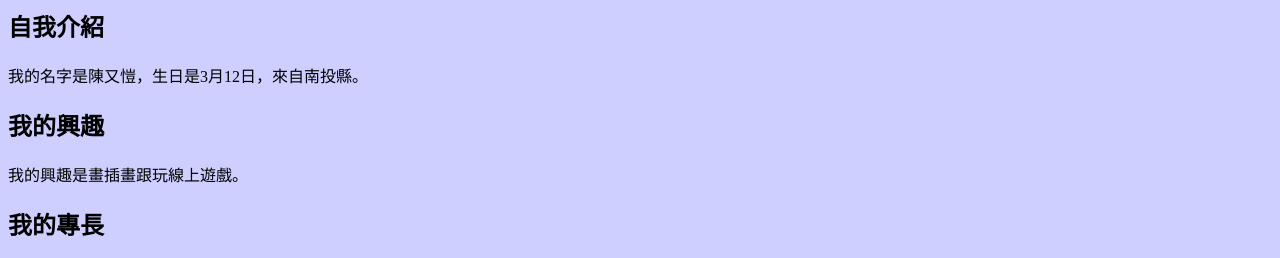
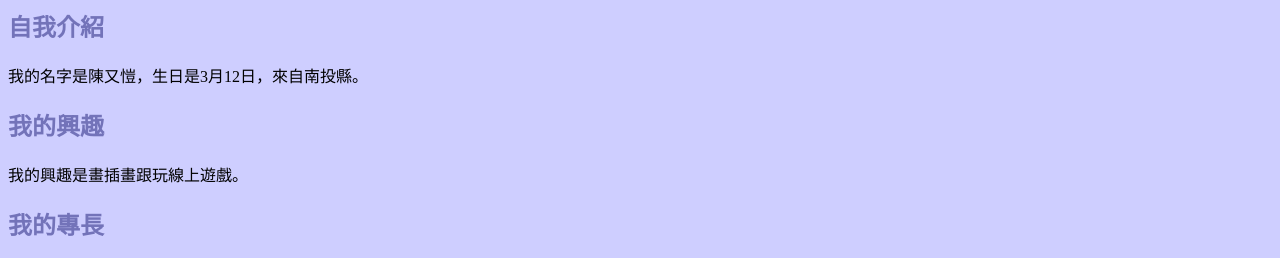
Before and after one commit to Kyle0312/just-for-texting, a plain HTML site: page index.htm in a window 1280 px wide. Shown: the top 258 px of the page. Drawn offline with Linux system fonts and the light colour scheme; grey boxes are pictures that could not be loaded.

Commit message:
Update index.htm

```diff
--- a/index.htm
+++ b/index.htm
@@ -2,6 +2,7 @@
   <html>
     <style>
     body{ background-color:#CECEFF; }
+      h2{ color:#7373B9; }
 
 
 
@@ -16,6 +17,9 @@
       <p>我的興趣是畫插畫跟玩線上遊戲。
       <h2>我的專長</h2>
       <p>我的專長跟興趣有點類似，就是畫一些插圖，目前有在網路上接過數十張非商業插畫委託的經驗。
+
+
+
       <img src="https://scontent-tpe1-1.xx.fbcdn.net/v/t39.30808-6/242557352_1004944763690267_6871154945582644121_n.jpg?_nc_cat=108&ccb=1-5&_nc_sid=8bfeb9&_nc_ohc=SlWSSw5LBHIAX8UjAQp&_nc_ht=scontent-tpe1-1.xx&oh=d5889ed0939dee299df4f42341ac3406&oe=616D0380" alt="我的作品">
 
     </head>
```
